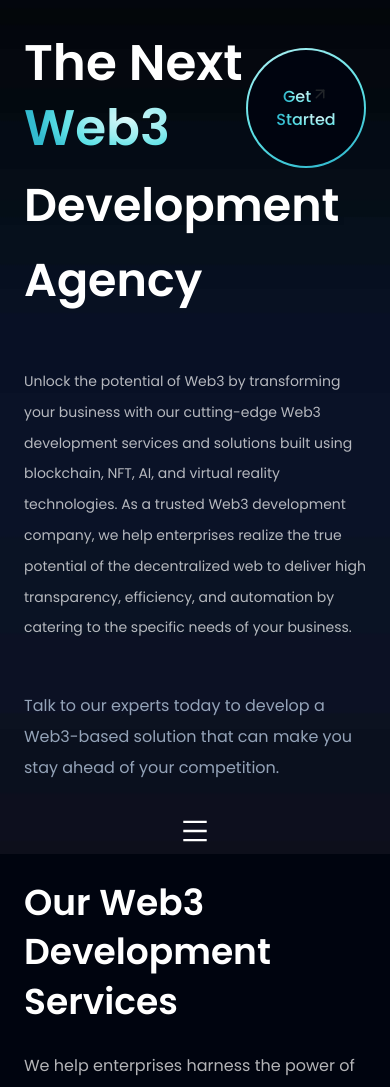
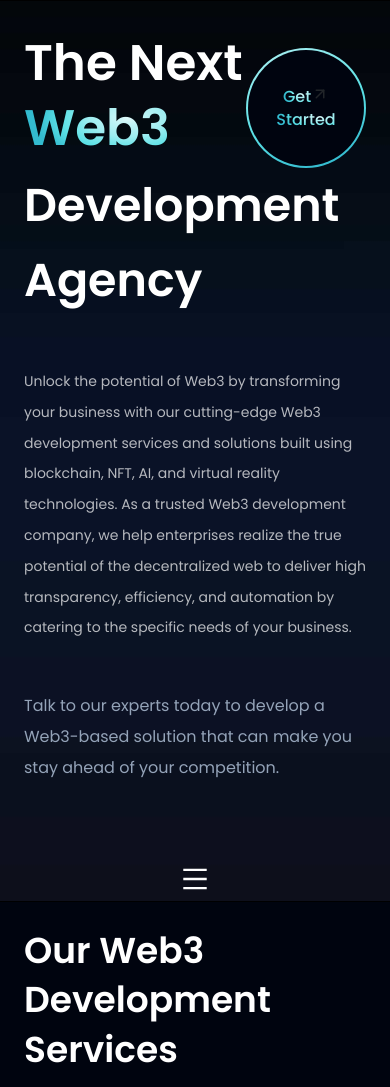
Before and after one commit to Edberaga/Old-Saysheji, a React (Vite) app: page / in a window 390 px wide. Shown: the top 1087 px of the page. Built offline with nearby package versions, Linux system fonts and the light colour scheme.

Commit message:
Make it hidden at tablet display

```diff
--- a/src/home/HomeNav.jsx
+++ b/src/home/HomeNav.jsx
@@ -9,7 +9,7 @@ const HomeNav = () => {
 
   return (
     <nav className='sticky w-full flex justify-between items-center navbar z-10'>
-      <ul className="list-none sm:flex hidden justify-center items-center flex-1">
+      <ul className="list-none md:flex hidden justify-center items-center flex-1">
         {headerNavLinks.map((nav, index) => (
           <li
           key={nav.id}
@@ -23,9 +23,9 @@ const HomeNav = () => {
         ))}
       </ul>
 
-      <div className="sm:hidden flex w-full flex-wrap justify-center items-center">
+      <div className="md:hidden flex w-full flex-wrap justify-center items-center">
         <div
-          className='text-[30px] text-white object-contain'
+          className='text-[30px] sm:mt-0 mt-5 text-white object-contain'
           onClick={() => setToggle((prev) => !prev)}>
           {toggle ? <AiOutlineCloseCircle/> : <AiOutlineMenu/>}
         </div>
```
